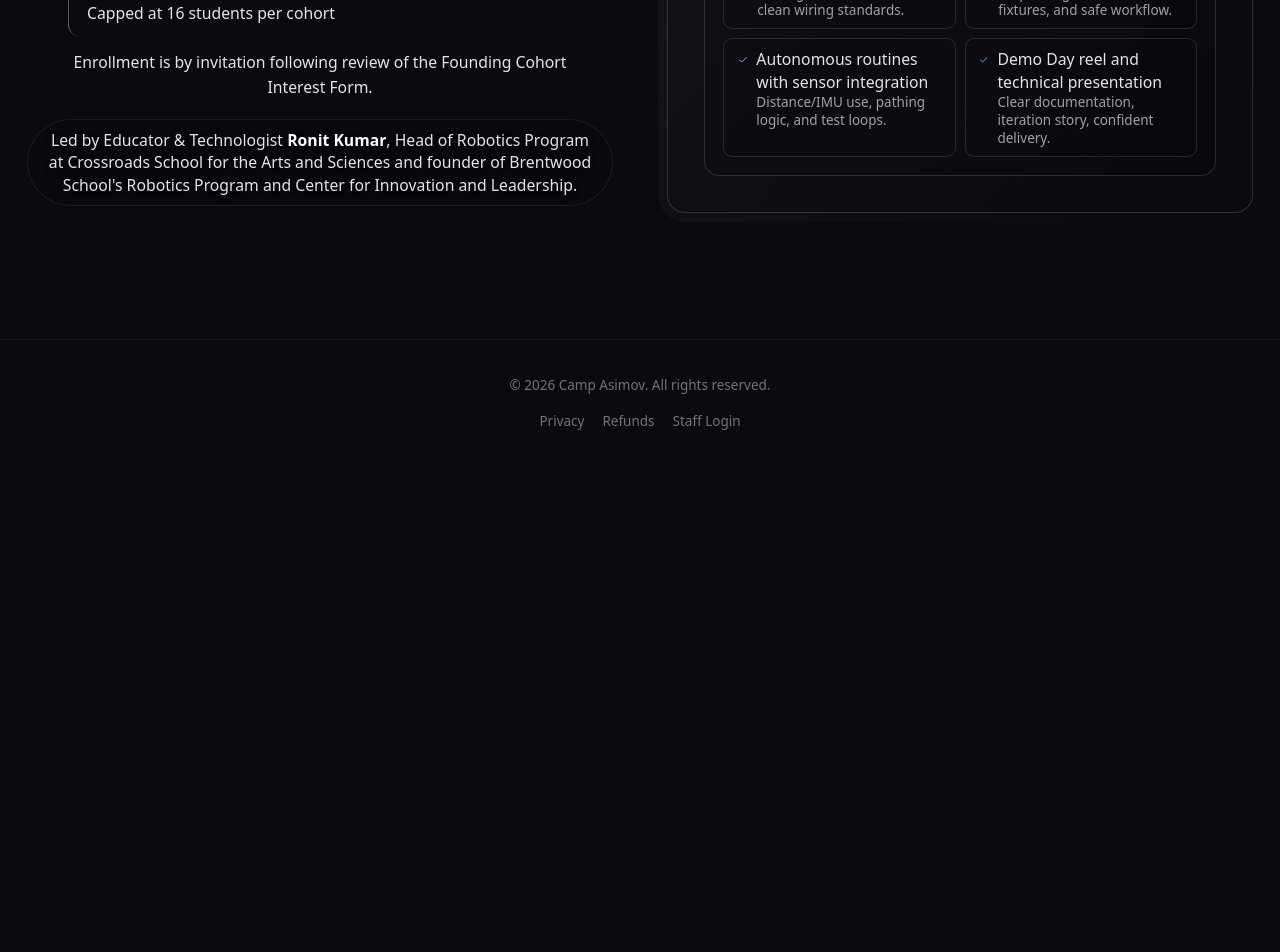
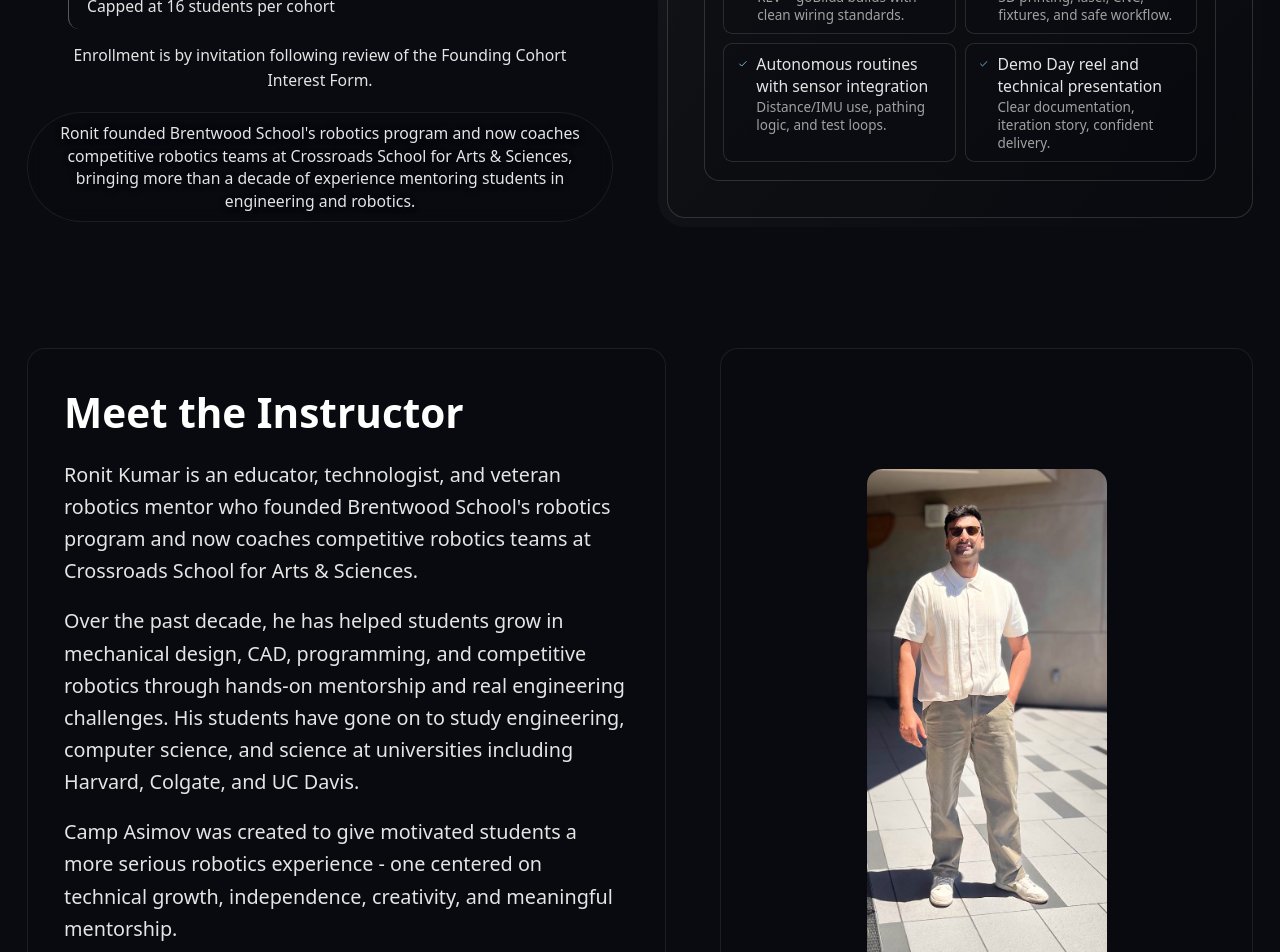
Before and after one commit to KingKumar/camp-asimov, a Next.js app: page / in a window 1280 px wide. Shown: the part 800-1752 px from the top of the page. Before the commit the page ends 1266 px from the top, so only its background shows below. Built offline with nearby package versions, Linux system fonts and the light colour scheme.

Commit message:
reworded things for legal and added meet the instructor section

```diff
--- a/components/AsimovLanding.tsx
+++ b/components/AsimovLanding.tsx
@@ -639,7 +639,7 @@ export default function AsimovCampLanding() {
               style={{ textShadow: "0 1px 6px rgba(0,0,0,0.6)", borderColor: ink.line, background: "rgba(8,10,16,0.45)" }}
             >
               Led by Educator & Technologist{" "}
-              <strong className="font-semibold text-white">Ronit Kumar</strong>, Head of Robotics Program at Crossroads School for the Arts and Sciences and founder of Brentwood School&apos;s Robotics Program and Center for Innovation and Leadership.
+              Ronit founded Brentwood School&apos;s robotics program and now coaches competitive robotics teams at Crossroads School for Arts &amp; Sciences, bringing more than a decade of experience mentoring students in engineering and robotics.
             </p>
           </div>
 
@@ -1410,7 +1410,7 @@ export default function AsimovCampLanding() {
             </p>
             <div className="mt-4 text-sm text-neutral-200 space-y-1">
               <div><span className="font-semibold text-white">Academic Director:</span> Ronit Kumar</div>
-              <div>Bringing experience as Robotics Program Head at Brentwood School and Crossroads School for the Arts and Sciences.</div>
+              <div>Founded Brentwood School&apos;s robotics program and now coaches competitive robotics teams at Crossroads School for Arts &amp; Sciences.</div>
               <div>Los Angeles, CA</div>
               <div>
                 Email: <a href={`mailto:${CONTACT_EMAIL}`} className="underline" style={{ color: ink.accent }}>{CONTACT_EMAIL}</a>
--- a/components/HomePage.tsx
+++ b/components/HomePage.tsx
@@ -68,8 +68,7 @@ export default function HomePage() {
             className="mt-4 inline-block max-w-2xl rounded-full border px-4 py-2 text-xs md:text-sm text-neutral-200 backdrop-blur-sm text-center"
             style={{ textShadow: "0 1px 6px rgba(0,0,0,0.6)", borderColor: ink.line, background: "rgba(8,10,16,0.45)" }}
           >
-            Led by Educator & Technologist{" "}
-            <strong className="font-semibold text-white">Ronit Kumar</strong>, Head of Robotics Program at Crossroads School for the Arts and Sciences and founder of Brentwood School&apos;s Robotics Program and Center for Innovation and Leadership.
+            Ronit founded Brentwood School&apos;s robotics program and now coaches competitive robotics teams at Crossroads School for Arts &amp; Sciences, bringing more than a decade of experience mentoring students in engineering and robotics.
           </p>
         </div>
 
@@ -161,6 +160,37 @@ export default function HomePage() {
           </div>
         </motion.div>
       </div>
+
+      <div className="mx-auto max-w-7xl px-6 pb-16">
+        <div className="grid grid-cols-1 min-[901px]:grid-cols-[1.2fr_1fr] gap-6 min-[901px]:gap-12 items-stretch">
+          <div className="rounded-2xl border p-6 md:p-8 h-full flex flex-col justify-center" style={{ borderColor: ink.line, background: "rgba(10,12,16,0.24)" }}>
+            <h2 className="text-3xl md:text-4xl font-bold">Meet the Instructor</h2>
+            <div className="mt-4 space-y-4 text-neutral-200 leading-relaxed md:text-lg">
+              <p>
+                Ronit Kumar is an educator, technologist, and veteran robotics mentor who founded Brentwood School&apos;s robotics program and now coaches competitive robotics teams at Crossroads School for Arts &amp; Sciences.
+              </p>
+              <p>
+                Over the past decade, he has helped students grow in mechanical design, CAD, programming, and competitive robotics through hands-on mentorship and real engineering challenges. His students have gone on to study engineering, computer science, and science at universities including Harvard, Colgate, and UC Davis.
+              </p>
+              <p>
+                Camp Asimov was created to give motivated students a more serious robotics experience - one centered on technical growth, independence, creativity, and meaningful mentorship.
+              </p>
+              <p>Ronit personally leads instruction and works directly with students throughout the program.</p>
+              <p className="text-sm md:text-base text-neutral-300">Longtime FIRST robotics competitor, mentor, and coach.</p>
+            </div>
+          </div>
+          <div className="rounded-2xl border p-4 md:p-5 flex items-center justify-center min-[901px]:h-full" style={{ borderColor: ink.line, background: "rgba(10,12,16,0.24)" }}>
+            <img
+              src="/ronit.JPG"
+              alt="Ronit Kumar, Camp Asimov instructor"
+              className="w-full h-auto max-h-[420px] min-[901px]:w-auto min-[901px]:h-full min-[901px]:max-h-[520px] min-[901px]:max-w-full object-contain rounded-xl"
+            />
+          </div>
+        </div>
+        <p className="mt-10 max-w-7xl text-center text-[0.9rem] leading-[1.5] text-neutral-200/80">
+          Camp Asimov is an independent educational program and is not affiliated with, sponsored by, or endorsed by Crossroads School for Arts &amp; Sciences or Brentwood School.
+        </p>
+      </div>
     </section>
   );
 }
--- a/components/sections/ContactSection.tsx
+++ b/components/sections/ContactSection.tsx
@@ -51,7 +51,7 @@ export default function ContactSection() {
           </p>
           <div className="mt-4 text-sm text-neutral-200 space-y-1">
             <div><span className="font-semibold text-white">Academic Director:</span> Ronit Kumar</div>
-            <div>Bringing experience as Robotics Program Head at Brentwood School and Crossroads School for the Arts and Sciences.</div>
+            <div>Founded Brentwood School&apos;s robotics program and now coaches competitive robotics teams at Crossroads School for Arts &amp; Sciences.</div>
             <div>Los Angeles, CA</div>
             <div>
               Email: <a href={`mailto:${CONTACT_EMAIL}`} className="underline" style={{ color: ink.accent }}>{CONTACT_EMAIL}</a>
--- a/components/sections/WhyUsSection.tsx
+++ b/components/sections/WhyUsSection.tsx
@@ -44,7 +44,7 @@ export default function WhyUsSection() {
 
         <div className="mt-8 rounded-2xl border p-6" style={{ borderColor: ink.line, background: ink.panel }}>
           <div className="text-base md:text-lg text-neutral-200 leading-relaxed text-center">
-            Led by <strong>Ronit Kumar</strong>, longtime robotics program head and educator in Los Angeles independent schools. Ronit has spent more than a decade teaching engineering fundamentals and over fifteen years in competitive robotics as a student, mentor, and program leader.
+            Led by <strong>Ronit Kumar</strong>, who founded Brentwood School&apos;s robotics program and now coaches competitive robotics teams at Crossroads School for Arts &amp; Sciences. Ronit has spent more than a decade teaching engineering fundamentals and over fifteen years in competitive robotics as a student, mentor, and program leader.
             <span className="block mt-2">
               Camp Asimov was built for students who want serious technical growth: thoughtful design, disciplined build execution, and the confidence to lead engineering work.
             </span>
```
Also changed, not shown: public/ronit.JPG (added).
